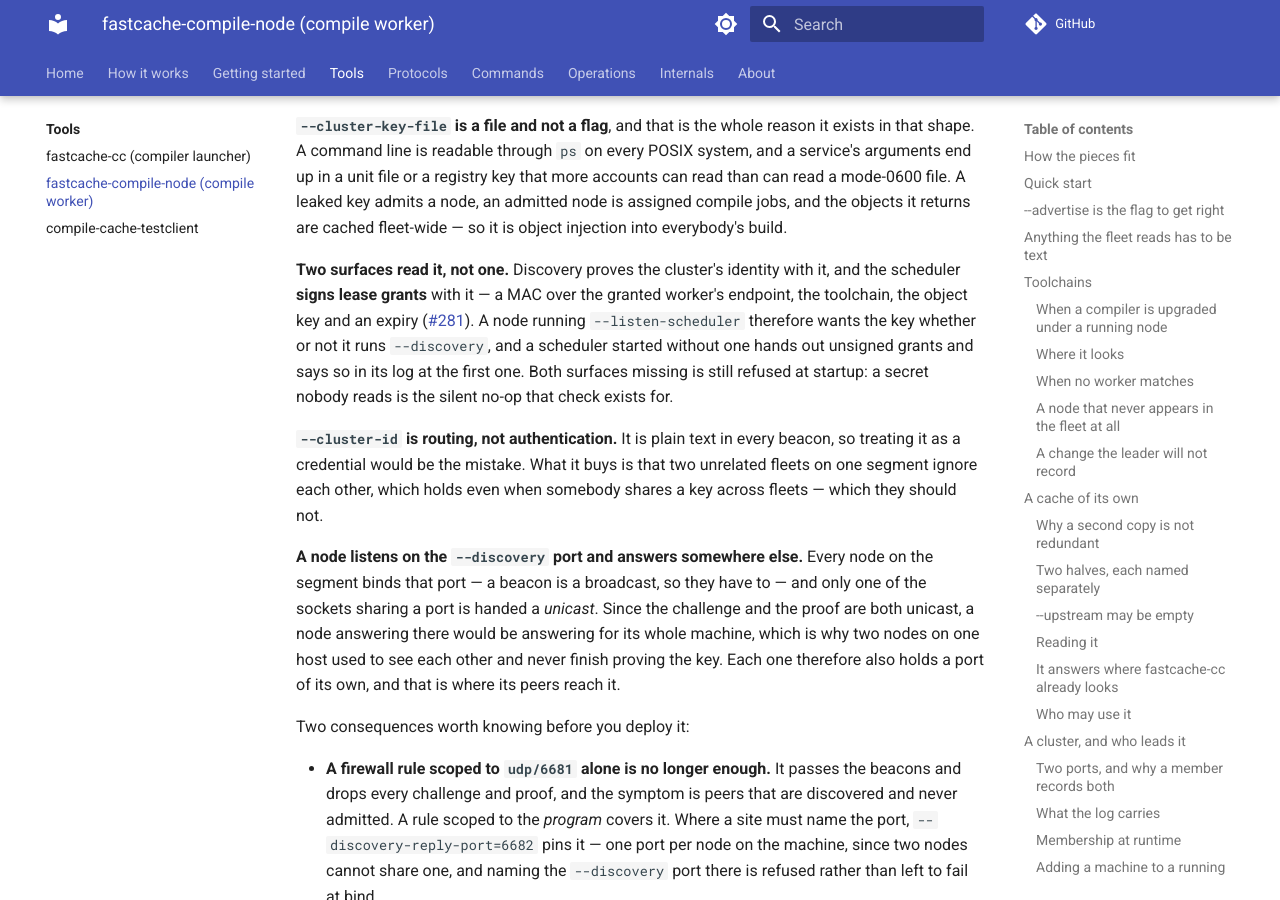
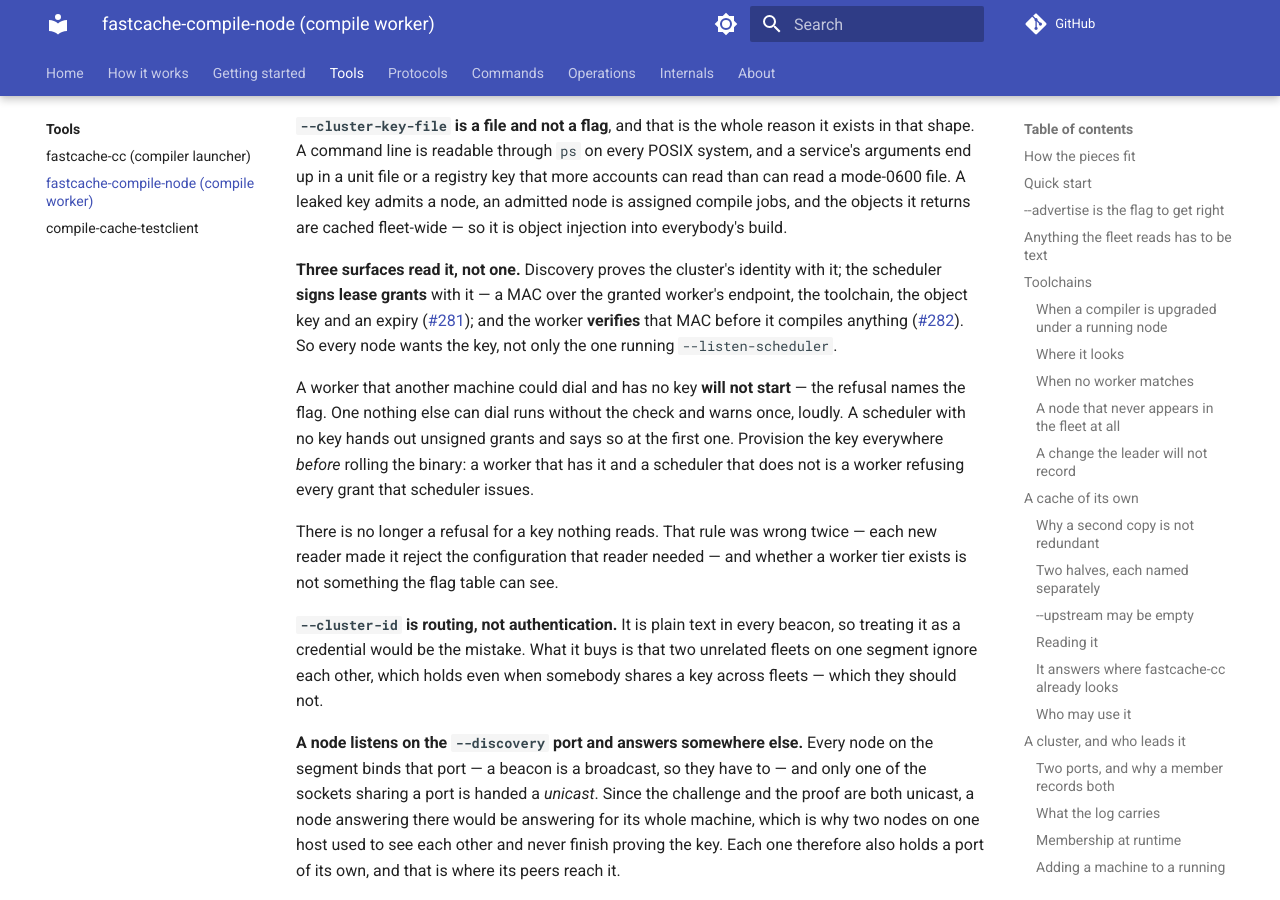
Before and after one commit to LASTRADA-Software/fastcached, an MkDocs documentation site: the page built from docs/tools/fastcache-compile-node.md, in a window 1280 px wide and 900 px high, scrolled down 19434 px. Built offline with MkDocs 1.6.1 and Material for MkDocs 9.7.7, drawn with Linux system fonts in a browser that asks for light colours; comment, search, counter and statistics services are not loaded.

```diff
--- a/.agent/rules/distributed-compilation.md
+++ b/.agent/rules/distributed-compilation.md
@@ -1628,21 +1628,14 @@
 
 ## Open work
 
-- **[#282](https://github.com/LASTRADA-Software/fastcached/issues/282)** — the worker
-  does not verify the lease it is handed. The scheduler signs a grant
-  ([#281](https://github.com/LASTRADA-Software/fastcached/issues/281)) and
-  `VerifyLeaseToken` exists with its wire codes and its counters, but nothing calls it
-  before a compiler is spawned, so a compile port's real boundary is still
-  reachability plus membership. Signing had to ship first — a worker refusing unsigned
-  leases before every scheduler in a fleet could mint them would stop distributing
-  mid-upgrade — but a signed grant nobody checks buys nothing, and the three
-  `fastcache_worker_jobs_refused_lease_*` series read zero until this lands.
 - **[#303](https://github.com/LASTRADA-Software/fastcached/issues/303)** — a scheduler
-  with no `--cluster-key-file` signs nothing and only warns. Refusing at startup is
-  what a credential deserves and would break every single-machine install, which is
-  what most people run; the current answer is the bare serial plus one bounded warning
-  line at the first grant. What is missing is a way for an operator to say *this fleet
-  signs* and have the absence of a key be fatal, without that being the default.
+  with no `--cluster-key-file` signs nothing and only warns, while the WORKER half of
+  the same question is now a startup refusal (#282). The objection this issue was
+  filed on — refusing would break every single-machine install, which is what most
+  people run — is answered by the shape #282 landed on: ask whether a machine that is
+  not this one can reach the surface, not whether a key is configured, and a
+  single-machine install is out of scope by construction. What is left is applying
+  that predicate to `--listen-scheduler` rather than to `--bind`.
 - **[#201](https://github.com/LASTRADA-Software/fastcached/issues/201)** — a node
   offers only the NATIVE MSVC target variant, on a reason that no longer holds: the
   variants shared a banner and so a fingerprint, and
--- a/docs/tools/fastcache-compile-node.md
+++ b/docs/tools/fastcache-compile-node.md
@@ -877,14 +877,24 @@
 is assigned compile jobs, and the objects it returns are cached fleet-wide — so it is
 object injection into everybody's build.
 
-**Two surfaces read it, not one.** Discovery proves the cluster's identity with it,
-and the scheduler **signs lease grants** with it — a MAC over the granted worker's
+**Three surfaces read it, not one.** Discovery proves the cluster's identity with
+it; the scheduler **signs lease grants** with it — a MAC over the granted worker's
 endpoint, the toolchain, the object key and an expiry
-([#281](https://github.com/LASTRADA-Software/fastcached/issues/281)). A node running
-`--listen-scheduler` therefore wants the key whether or not it runs `--discovery`,
-and a scheduler started without one hands out unsigned grants and says so in its log
-at the first one. Both surfaces missing is still refused at startup: a secret nobody
-reads is the silent no-op that check exists for.
+([#281](https://github.com/LASTRADA-Software/fastcached/issues/281)); and the worker
+**verifies** that MAC before it compiles anything
+([#282](https://github.com/LASTRADA-Software/fastcached/issues/282)). So every node
+wants the key, not only the one running `--listen-scheduler`.
+
+A worker that another machine could dial and has no key **will not start** — the
+refusal names the flag. One nothing else can dial runs without the check and warns
+once, loudly. A scheduler with no key hands out unsigned grants and says so at the
+first one. Provision the key everywhere *before* rolling the binary: a worker that
+has it and a scheduler that does not is a worker refusing every grant that scheduler
+issues.
+
+There is no longer a refusal for a key nothing reads. That rule was wrong twice —
+each new reader made it reject the configuration that reader needed — and whether a
+worker tier exists is not something the flag table can see.
 
 **`--cluster-id` is routing, not authentication.** It is plain text in every beacon,
 so treating it as a credential would be the mistake. What it buys is that two
```
Also changed, not shown: 3 other files.
